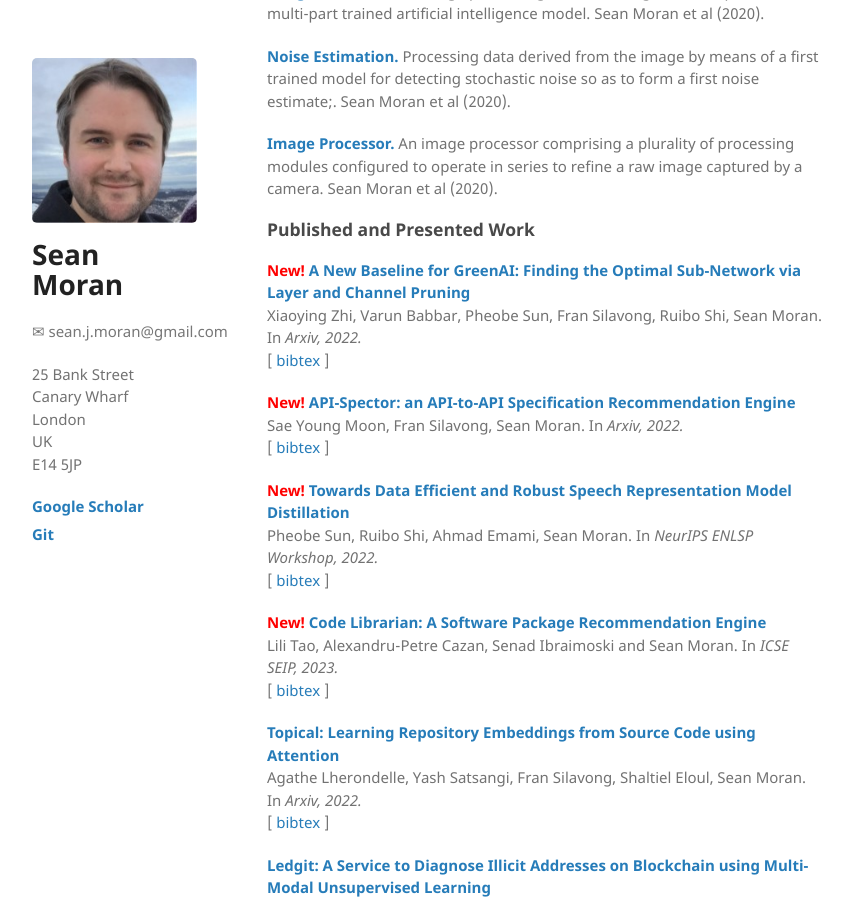
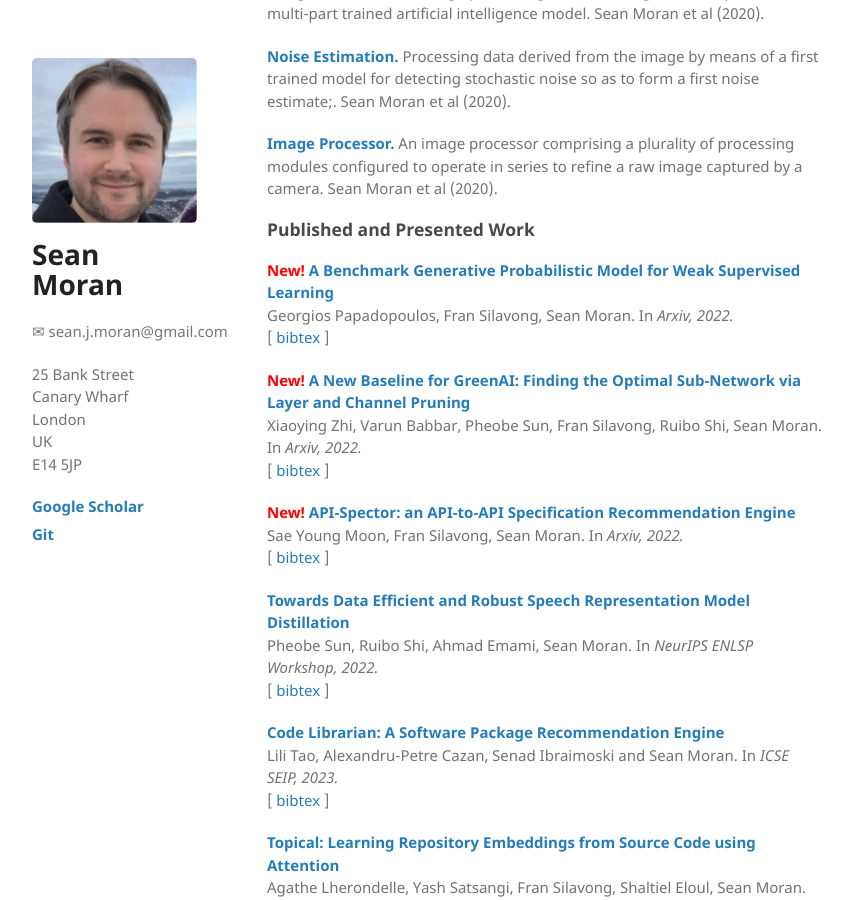
Before and after one commit to sjmoran/sjmoran.github.io, a Jekyll site: the page built from index.html, in a window 1280 px wide and 900 px high, scrolled down 883 px. Shown: the whole window, without its empty margins (26-878 px from the left). Built offline with Jekyll 4.4.1, drawn with Linux system fonts in a browser that asks for light colours.

Commit message:
Update index.html

```diff
--- a/index.html
+++ b/index.html
@@ -49,6 +49,10 @@ JP Morgan, where he was named the top inventor of the year in 2022. He has also
 
 <h3 id="published-and-presented-work">Published and Presented Work</h3>
 
+<p><strong><span style='color:red'>New! </span><a target="_blank" href="">
+A Benchmark Generative Probabilistic Model for Weak Supervised Learning</a></strong><br />Georgios Papadopoulos, Fran Silavong, Sean Moran. In <em>Arxiv, 2022.</em><br />
+[ <a target="_blank" href="">bibtex</a> ] </p>
+
 <p><strong><span style='color:red'>New! </span><a target="_blank" href="https://arxiv.org/abs/2302.10798">
 A New Baseline for GreenAI: Finding the Optimal Sub-Network via Layer and Channel Pruning</a></strong><br />Xiaoying Zhi, Varun Babbar, Pheobe Sun, Fran Silavong, Ruibo Shi, Sean Moran. In <em>Arxiv, 2022.</em><br />
 [ <a target="_blank" href="">bibtex</a> ] </p>
@@ -57,11 +61,11 @@ A New Baseline for GreenAI: Finding the Optimal Sub-Network via Layer and Channe
 </a></strong><br />Sae Young Moon, Fran Silavong, Sean Moran. In <em>Arxiv, 2022.</em><br />
 [ <a target="_blank" href="">bibtex</a> ] </p>
 
-<p><strong><span style='color:red'>New! </span><a target="_blank" href="https://neurips2022-enlsp.github.io/papers/paper_16.pdf">Towards Data Efficient and Robust Speech Representation Model Distillation
+<p><strong><a target="_blank" href="https://neurips2022-enlsp.github.io/papers/paper_16.pdf">Towards Data Efficient and Robust Speech Representation Model Distillation
 </a></strong><br />Pheobe Sun, Ruibo Shi, Ahmad Emami, Sean Moran. In <em>NeurIPS ENLSP Workshop, 2022.</em><br />
 [ <a target="_blank" href="">bibtex</a> ] </p>
 
-<p><strong><span style='color:red'>New! </span><a target="_blank" href="http://arxiv.org/abs/2210.05406">Code Librarian: A Software Package Recommendation Engine
+<p><strong><a target="_blank" href="http://arxiv.org/abs/2210.05406">Code Librarian: A Software Package Recommendation Engine
 </a></strong><br />Lili Tao, Alexandru-Petre Cazan, Senad Ibraimoski and Sean Moran. In <em>ICSE SEIP, 2023.</em><br />
 [ <a target="_blank" href="">bibtex</a> ] </p>
 
```
